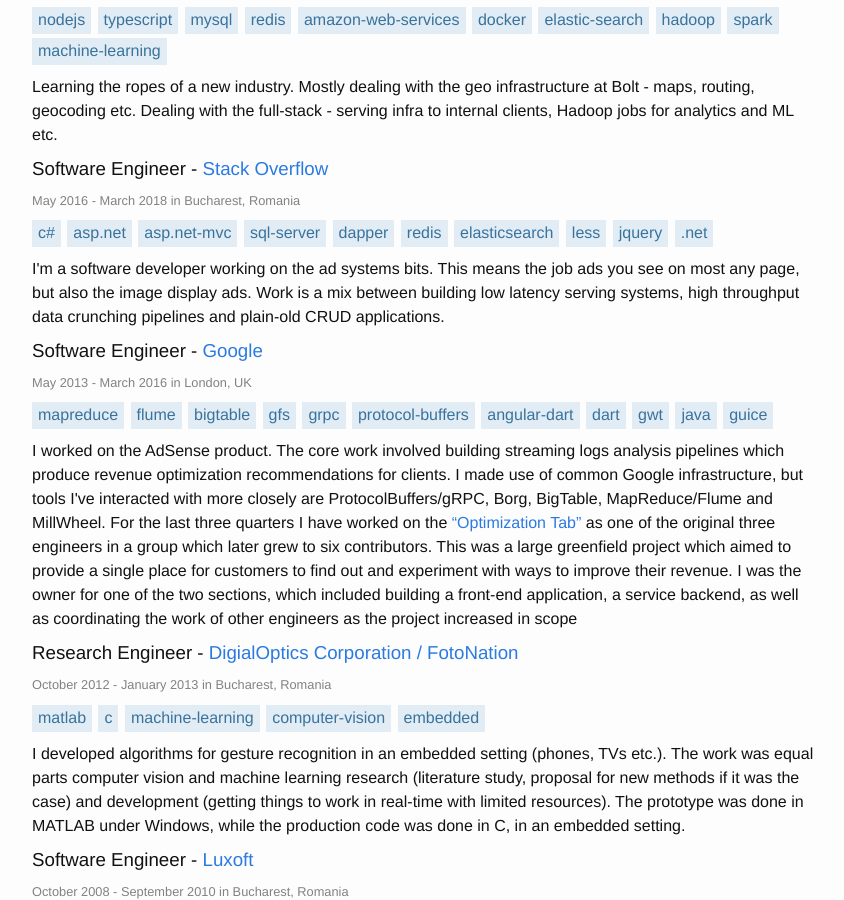
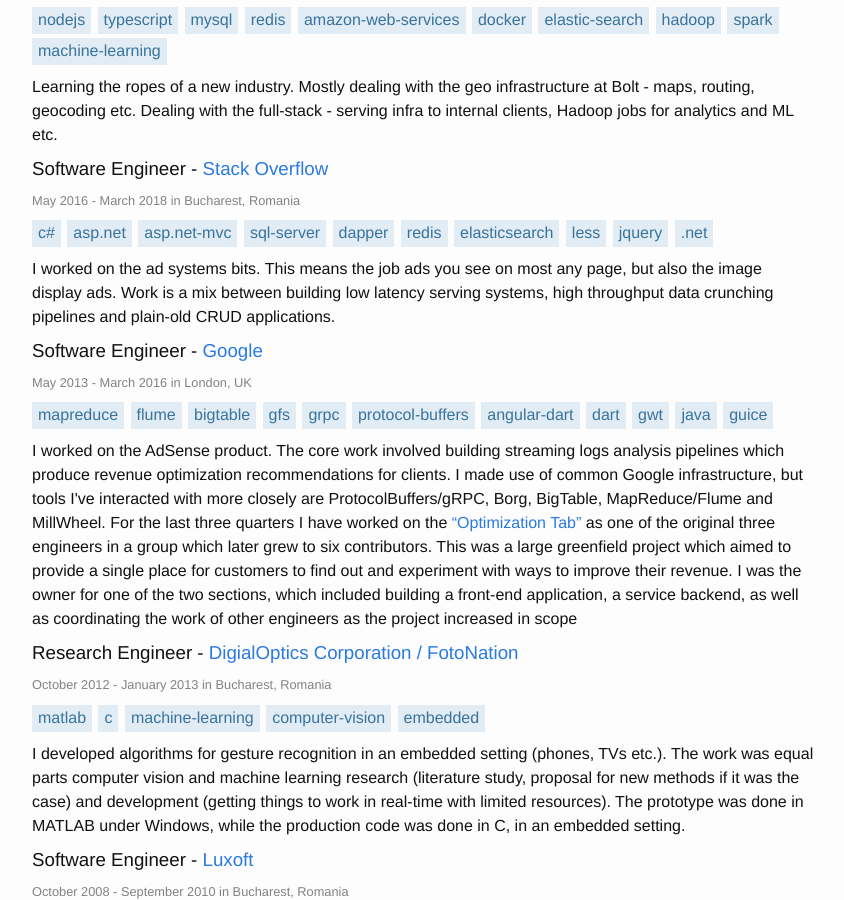
Before and after one commit to horia141/horia141.github.io, a Jekyll site: the page cv.html, which Jekyll copies as it is, in a window 1280 px wide and 900 px high, scrolled down 1231 px. Shown: the whole window, without its empty margins (216-1060 px from the left). Built offline with Jekyll 4.4.1, drawn with Linux system fonts in a browser that asks for light colours.

Commit message:
Text updates for SO position

```diff
--- a/cv.html
+++ b/cv.html
@@ -180,7 +180,7 @@
                   <li>.net</li>
               </ul>
 
-              <p>I'm a software developer working on the ad systems bits. This means the job ads you see on most any page, but also the image display ads. Work is a mix between building low latency serving systems, high throughput data crunching pipelines and plain-old CRUD applications.</p>
+              <p>I worked on the ad systems bits. This means the job ads you see on most any page, but also the image display ads. Work is a mix between building low latency serving systems, high throughput data crunching pipelines and plain-old CRUD applications.</p>
           </section>
 
           <section id="google">
```
